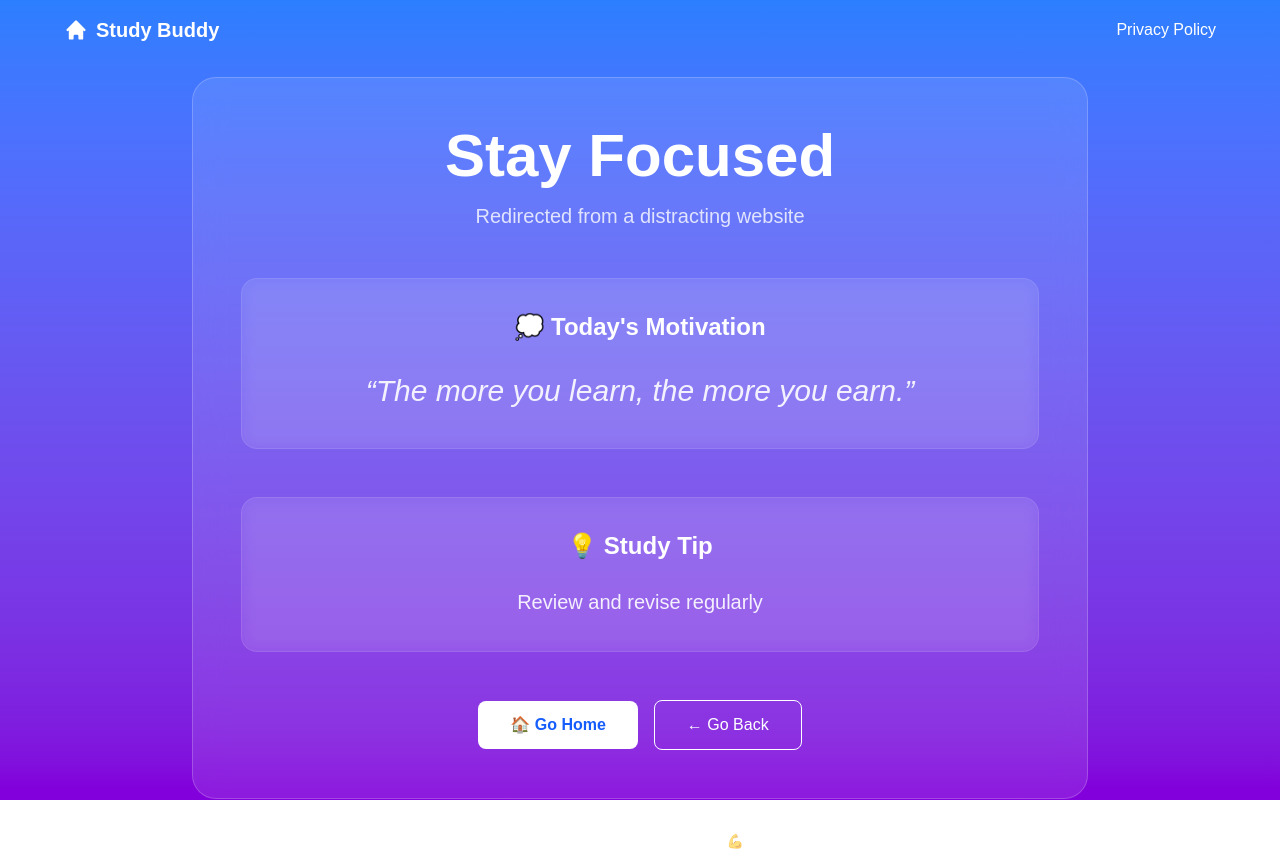
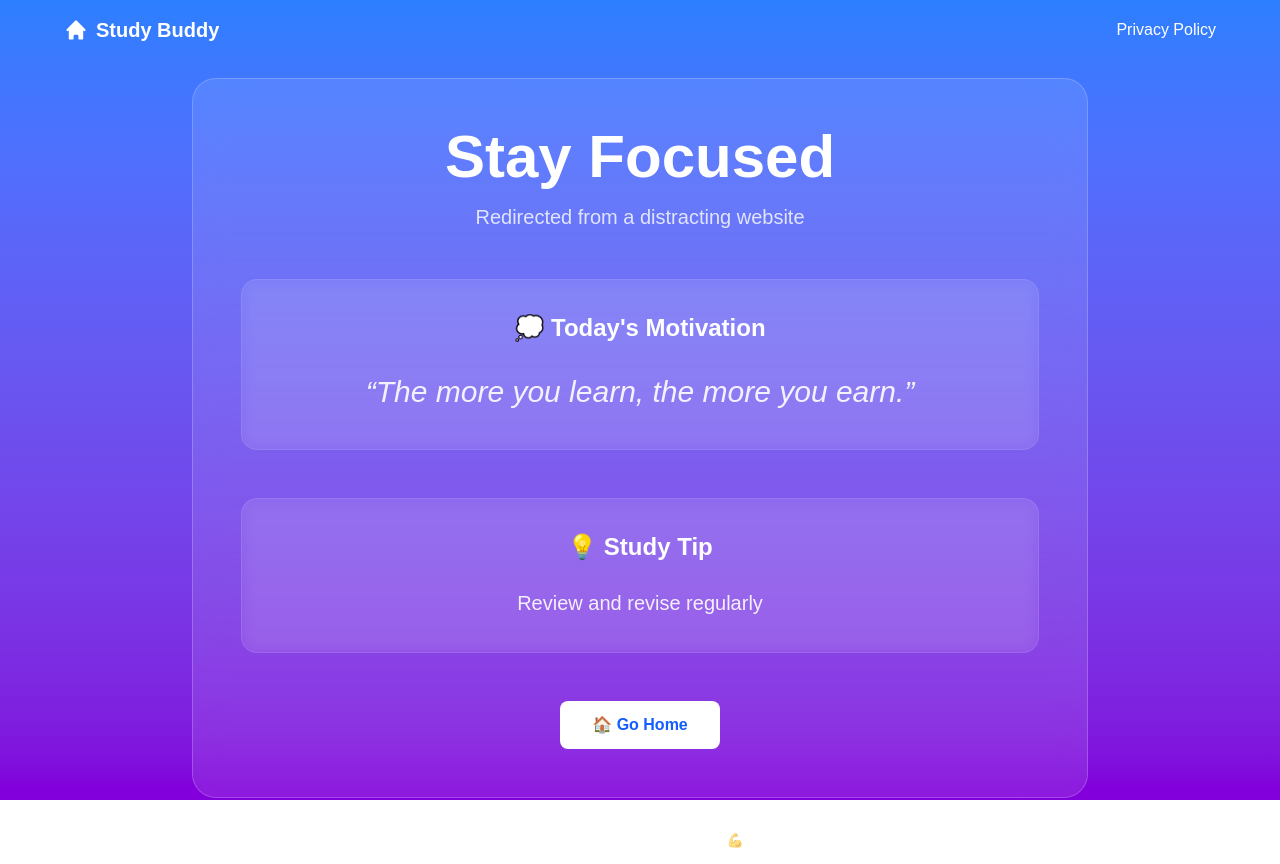
Before and after one commit to PaoloAJ/Life-Buddy, a Next.js app: page /motivation in a window 1280 px wide. Built offline with nearby package versions, Linux system fonts and the light colour scheme.

Commit message:
Modified motivation page

```diff
--- a/src/app/motivation/page.js
+++ b/src/app/motivation/page.js
@@ -98,12 +98,6 @@ export default function MotivationPage() {
             >
               🏠 Go Home
             </Link>
-            <button
-              onClick={() => window.history.back()}
-              className="border border-white text-white px-8 py-3 rounded-lg hover:bg-white hover:text-blue-600 transition duration-300 transform hover:scale-105"
-            >
-              ← Go Back
-            </button>
           </div>
         </div>
 
--- a/src/app/page.js
+++ b/src/app/page.js
@@ -12,7 +12,7 @@ function Home() {
       <div className="max-w-4xl mx-auto mb-12">
         <div className="bg-gradient-to-r from-blue-500/20 to-purple-500/20 border border-blue-400/30 rounded-xl p-8 text-center">
           <h2 className="text-2xl font-semibold mb-4 text-blue-200">
-            🚀 Website Coming Soon!
+            Website Coming Soon!
           </h2>
           <p className="text-lg text-gray-200 mb-6 leading-relaxed">
             We&apos;re working hard to bring you an enhanced Life Buddy
```
